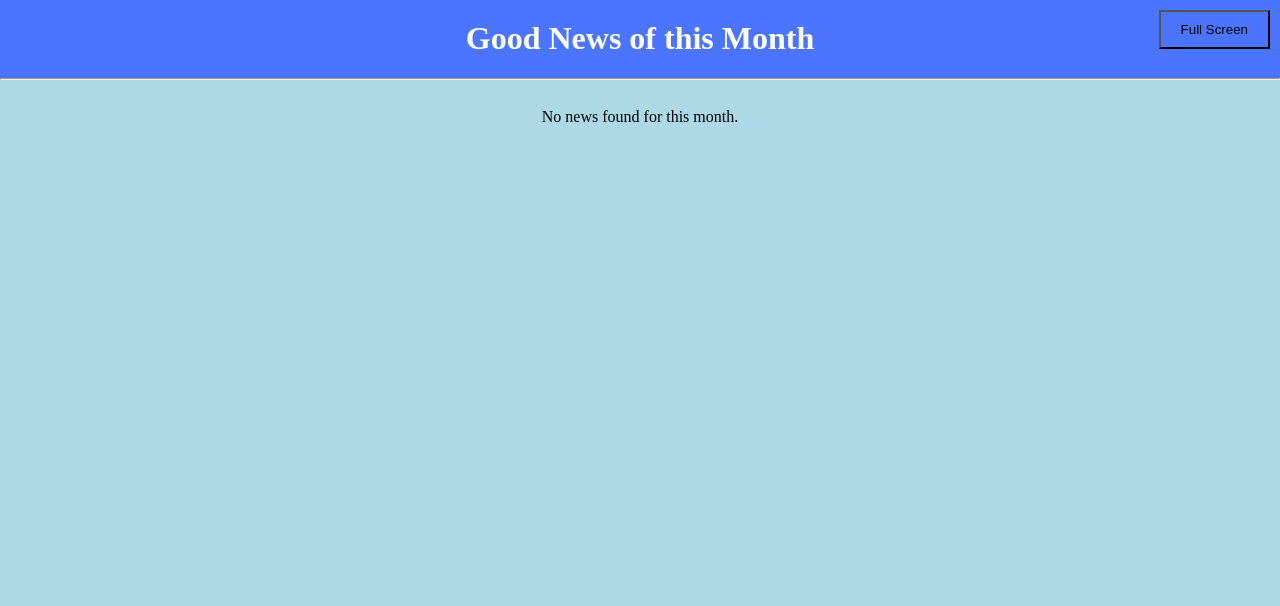
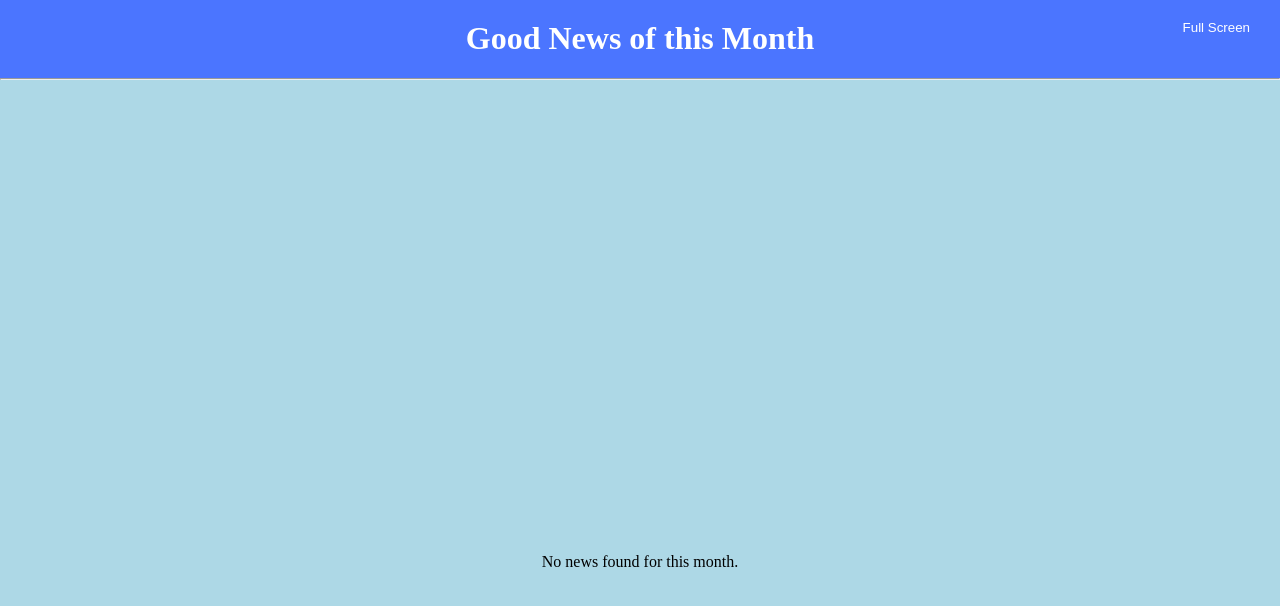
Before and after one commit to shsh227/shsh227.github.io, a Flask app: template templates/index.html in a window 1280 px wide. Shown: the top 606 px of the page. Run offline with Flask 3, Linux system fonts and the light colour scheme; the template is opened without the code that fills it, so the values that code supplies are empty.

Commit message:
Update all modified files

```diff
--- a/static/styles.css
+++ b/static/styles.css
@@ -4,6 +4,7 @@ html, body {
     margin: 0;
     padding: 0;
     background-color: lightblue;
+    overflow: hidden;
 }
 
 #fullscreen,
@@ -14,6 +15,8 @@ html, body {
     padding: 10px 20px;
     background-color: rgb(75, 117, 255);
     z-index: 1000;
+    color: white;
+    border: none;
 }
 
 #exitfullscreen {
@@ -53,20 +56,20 @@ html, body {
     flex-direction: row;
     align-items: flex-start;
     width: 80vw;
-    max-width: 80%;
+    max-width: 80vw;
     height: auto;
-    max-height: calc(100vh - 40px);
+    max-height: 80vh;
     margin: 0 auto;
     gap: 20px;
     padding: 20px;
     background: white;
-    overflow:  auto;
 }
 
 .news {
     display: flex;
     justify-content: center;
-    padding-top: 20px;
+    height: 100vh;
+    align-items: center;
 }
 
 .text {
@@ -74,13 +77,12 @@ html, body {
     flex-direction: column;
     justify-content: center;
     margin: auto 0;
-    overflow: auto;
 }
 
 .article .article-box .img {
     width: 100%;
     max-width: 50vw;
-    max-height: 40vh;
+    max-height: 60vh;
     object-fit: cover;
     object-position: center;
 }
```
